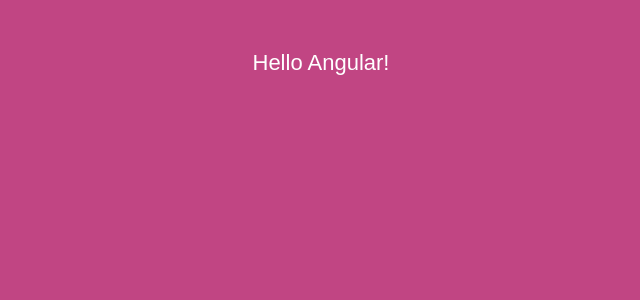
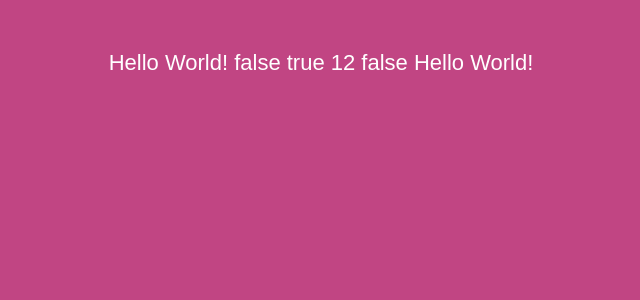
Before and after one commit to dnlbowers/angular-basic-seed-main, an Angular app: page / in a window 1280 px wide. Shown: the top 300 px of the page, without its empty margins (319-959 px from the left). Built offline with nearby package versions, Linux system fonts and the light colour scheme; a web font is replaced by a local one.

Commit message:
Interpolation lesson

```diff
--- a/src/app/app.component.ts
+++ b/src/app/app.component.ts
@@ -2,7 +2,16 @@
 
 @Component({
   selector: 'app-root',
-  template: ` <div class="app">Hello Angular!</div> `,
+  template: `
+    <div class="app">
+        {{message}}
+        <!--some example of templating syntax-->
+        {{message === 'Hello Bill'}}
+        {{message === 'Hello World!'}}
+        {{message.length }}
+        {{message.length < 12 }}
+        {{message.length ? message : 'Nothing here...'}}
+    </div> `,
   styles: [
     `
       .app {
@@ -15,7 +24,13 @@
   ],
 })
 export class AppComponent implements OnInit {
+  message!: string;
+  constructor() {
+    // instead of initialising here
+    // this.message = 'hello World!'
+  }
   ngOnInit() {
-    console.log('Hello World!');
+    // we do it here and adding ! to were the type is declared with message!: string;
+    this.message = 'Hello World!';
   }
 }
```
Also changed, not shown: 1 other file (tests, documents, lock files or other folders).
